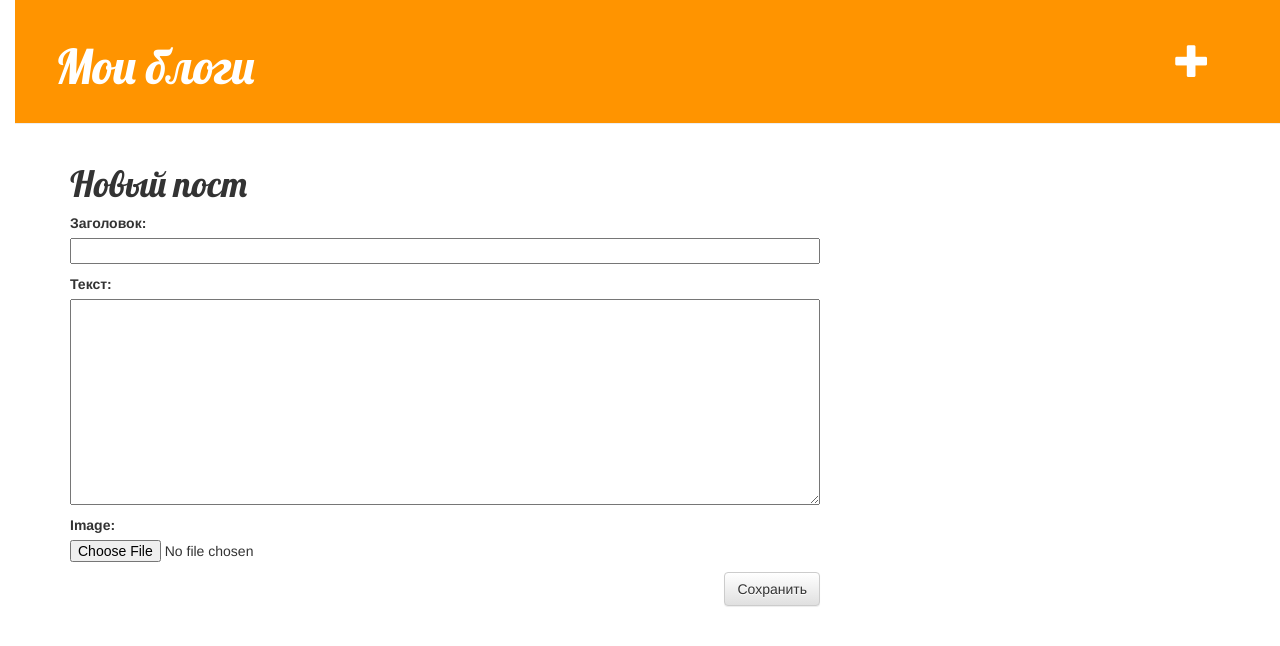
After one commit to liseishestvo/my-first-blog, a Django app: page /post/new/ in a window 1280 px wide. The commit adds this page. Shown: the top 646 px of the page. Run offline with Django 3.2, Linux system fonts and the light colour scheme; some libraries are stand-ins or nearby versions.

Commit message:
Ура! Теперь посты можно добавлять через сайт. Всем желающим!

```diff
--- /dev/null
+++ b/blog/forms.py
@@ -0,0 +1,9 @@
+from django import forms
+
+from .models import Post
+
+class PostForm(forms.ModelForm):
+
+    class Meta:
+        model = Post
+        fields = ('title', 'text', 'image')
--- a/blog/models.py
+++ b/blog/models.py
@@ -1,13 +1,13 @@
 from django.db import models
 from django.utils import timezone
+from django.core.urlresolvers import reverse
 
 
 class Post(models.Model):
     author = models.ForeignKey('auth.User')
-    title = models.CharField(max_length=200)
-    text = models.TextField()
-    created_date = models.DateTimeField(
-            default=timezone.now)
+    title = models.CharField("Заголовок", max_length=200)
+    text = models.TextField("Текст")
+    created_date = models.DateTimeField(auto_now_add=True)
     published_date = models.DateTimeField(
             blank=True, null=True)
     image = models.ImageField(upload_to='images', blank=True, null=True)
@@ -19,5 +19,8 @@ class Post(models.Model):
     def __str__(self):
         return self.title
 
+    def get_absolute_url(self):
+        return reverse('post_detail', args=[str(self.pk)])
+
     class Meta:
         ordering = ["-published_date"]
--- a/blog/static/css/blog.css
+++ b/blog/static/css/blog.css
@@ -41,9 +41,11 @@ h1, h2, h3, h4 {
 
 .top-menu, .top-menu:hover, .top-menu:visited {
     color: #ffffff;
-    float: right;
     font-size: 26pt;
     margin-right: 20px;
+    position: absolute;
+    right: 50px;
+    top: 42px;
 }
 
 .post {
--- a/blog/templates/blog/base.html
+++ b/blog/templates/blog/base.html
@@ -10,6 +10,7 @@
     <body>
         <div class="page-header">
             <h1><a href="/">Мои блоги</a></h1>
+            <a href="{% url 'post_new' %}" class="top-menu"><span class="glyphicon glyphicon-plus"></span></a>
         </div>
 
         <div class="content container">
--- /dev/null
+++ b/blog/templates/blog/post_edit.html
@@ -0,0 +1,9 @@
+{% extends 'blog/base.html' %}
+
+{% block content %}
+    <h1>Новый пост</h1>
+    <form method="POST" enctype="multipart/form-data" class="post-form">{% csrf_token %}
+        {{ form.as_p }}
+        <button type="submit" class="save btn btn-default">Сохранить</button>
+    </form>
+{% endblock %}
--- a/blog/urls.py
+++ b/blog/urls.py
@@ -4,4 +4,5 @@ from . import views
 urlpatterns = [
     url(r'^$', views.post_list, name='post_list'),
     url(r'^post/(?P<pk>\d+)/$', views.post_detail, name='post_detail'),
+    url(r'^post/new/$', views.PostCreateView.as_view(), name='post_new'),
 ]
--- a/blog/views.py
+++ b/blog/views.py
@@ -1,14 +1,47 @@
+from django.shortcuts import redirect
 from django.shortcuts import render
 from django.utils import timezone
+from django.shortcuts import render, get_object_or_404
+from django.views.generic import CreateView
+
 from .models import Post
-from django.shortcuts import render, get_object_or_404
+from .forms import PostForm
+
 
 def post_list(request):
     posts = Post.objects.filter(published_date__lte=timezone.now())
     return render(request, 'blog/post_list.html', {'posts': posts})
 
+
+def post_new(request):
+    if request.method == "POST":
+        form = PostForm(request.POST)
+        if form.is_valid():
+            post = form.save(commit=False)
+            post.author = request.user
+            post.published_date = timezone.now()
+            post.save()
+            return redirect('post_detail', pk=post.pk)
+    else:
+        form = PostForm()
+    return render(request, 'blog/post_edit.html', {'form': form})
+
+
+class PostCreateView(CreateView):
+    model = Post
+    form_class = PostForm
+    template_name = 'blog/post_edit.html'
+
+    def form_valid(self, form):
+        post = form.save(commit=False)
+        post.author = self.request.user
+        post.published_date = timezone.now()
+        return super().form_valid(form)
+
+
 def post_detail(request, pk):
     Post.objects.get(pk=pk)
+
 
 def post_detail(request, pk):
     post = get_object_or_404(Post, pk=pk)
```
Also changed, not shown: blog/templates/blog/post_detail.html (+7 -5 lines), blog/templates/blog/post_list.html (+6 -1 lines).
